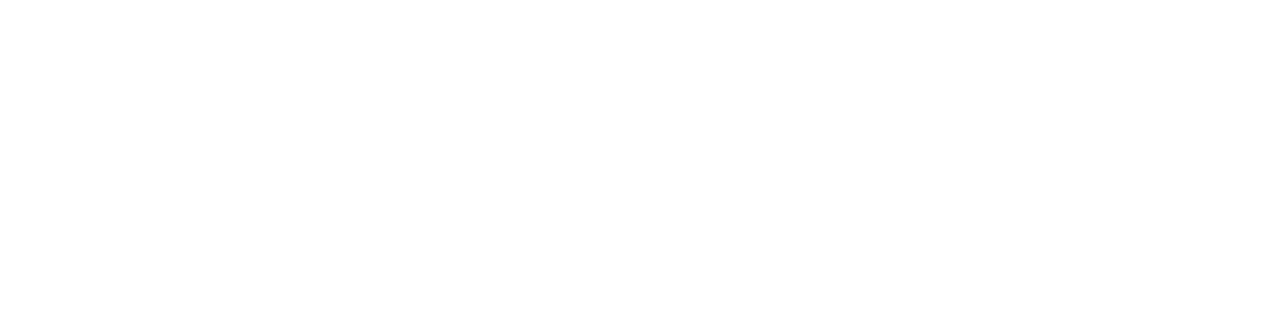
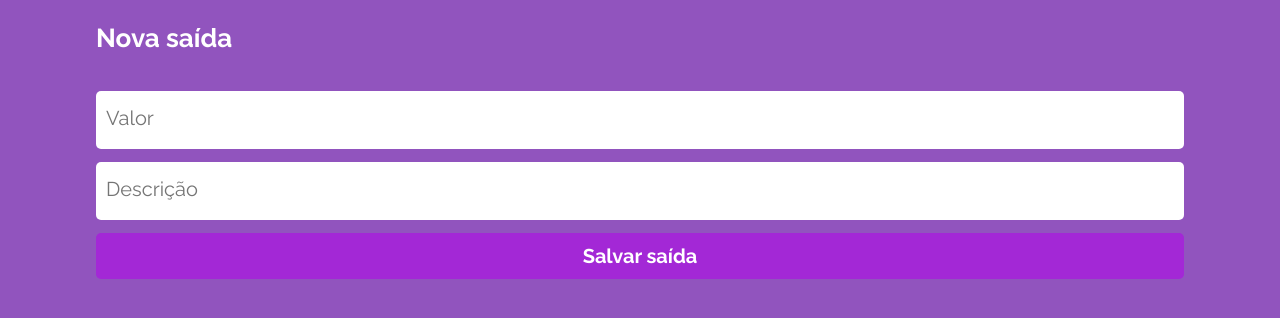
Before and after one commit to Nicoladla/MyWallet_Front-end, a React (Create React App) app: page /transaction/1 in a window 1280 px wide. Before the commit this address had no page. Shown: the top 318 px of the page. Built offline with nearby package versions, Linux system fonts and the light colour scheme; a web font is replaced by a local one.

Commit message:
O usuário agr pode enviar a sua transação

```diff
--- a/src/App.js
+++ b/src/App.js
@@ -16,9 +16,9 @@ export default function App() {
 
       <Routes>
         <Route path="/" element={<SignIn setToken={setToken} />} />
-        <Route path="sign-up" element={<SignUp />} />
-        <Route path="home-page" element={<HomePage token={token} />} />
-        <Route path="transaction" element={<DoTransaction token={token} />} />
+        <Route path="/sign-up" element={<SignUp />} />
+        <Route path="/home-page" element={<HomePage token={token} />} />
+        <Route path="/transaction/:type" element={<DoTransaction token={token} />} />
       </Routes>
     </BrowserRouter>
   );
--- a/src/Components/transactionHistory.js
+++ b/src/Components/transactionHistory.js
@@ -3,7 +3,6 @@ import styled from "styled-components";
 
 export default function TransactionHistory({ transactions }) {
   const haveTransactions = transactions.length !== 0;
-  console.log(transactions);
 
   const [balance, setBalance] = useState(0);
 
--- a/src/Pages/doTransaction.js
+++ b/src/Pages/doTransaction.js
@@ -1,15 +1,76 @@
+import axios from "axios";
+import { useState } from "react";
+import { useNavigate, useParams } from "react-router-dom";
 import styled from "styled-components";
 
 import { HIGHLIGHT_WORDS, SCREEN_BACKGROUND } from "../Constants/mainColors";
+import URL_API from "../Constants/urlAPI";
 
 export default function DoTransaction({ token }) {
+  const { type } = useParams();
+  const navigate = useNavigate();
+  const config = {
+    headers: {
+      Authorization: `Bearer ${token}`,
+    },
+  };
+
+  const [transactionData, setTransactionData] = useState({
+    type,
+    value: "",
+    description: "",
+  });
+  const [isDoTransaction, setIsDoTransaction] = useState(false);
+
+  function updateTransactionData(e) {
+    setTransactionData({ ...transactionData, [e.target.name]: e.target.value });
+  }
+
+  function doTransaction(event) {
+    event.preventDefault();
+
+    setIsDoTransaction(true);
+
+    axios
+      .post(`${URL_API}/transaction`, transactionData, config)
+      .then((res) => {
+        setIsDoTransaction(false);
+        navigate("/home-page");
+      })
+      .catch((error) => {
+        alert(error.response.data.message);
+        setIsDoTransaction(false);
+      });
+  }
+
   return (
     <ScreenTransaction>
-      <header>Nova entrada</header>
-      <Form>
-        <input type="number" placeholder="Valor" min={1} required />
-        <input type="text" placeholder="Descrição" minLength={3} maxLength={20} required />
-        <button type="submit">Salvar entrada</button>
+      <header>Nova {type === "deposit" ? "entrada" : "saída"}</header>
+      <Form onSubmit={doTransaction}>
+        <input
+          type="number"
+          name="value"
+          placeholder="Valor"
+          min={1}
+          value={transactionData.value}
+          onChange={updateTransactionData}
+          disabled={isDoTransaction}
+          required
+        />
+        <input
+          type="text"
+          name="description"
+          placeholder="Descrição"
+          minLength={3}
+          maxLength={20}
+          value={transactionData.description}
+          onChange={updateTransactionData}
+          disabled={isDoTransaction}
+          required
+        />
+        <button type="submit" disabled={isDoTransaction}>
+          Salvar {type === "deposit" ? "entrada" : "saída"}
+        </button>
       </Form>
     </ScreenTransaction>
   );
--- a/src/Pages/homePage.js
+++ b/src/Pages/homePage.js
@@ -10,7 +10,7 @@ import { useEffect, useState } from "react";
 import TransactionHistory from "../Components/transactionHistory";
 import { SCREEN_BACKGROUND, HIGHLIGHT_WORDS } from "../Constants/mainColors";
 import URL_API from "../Constants/urlAPI";
-import { useNavigate } from "react-router-dom";
+import { Link, useNavigate } from "react-router-dom";
 
 export default function HomePage({ token }) {
   const navigate = useNavigate();
@@ -29,6 +29,13 @@ export default function HomePage({ token }) {
       .catch((error) => navigate("/"));
   }, []);
 
+  function signOut() {
+    axios
+      .delete(`${URL_API}/sign-out`, config)
+      .then((res) => navigate("/"))
+      .catch((error) => navigate("/"));
+  }
+
   if (transactions === null) {
     return <div>Carregando</div>;
   }
@@ -37,18 +44,21 @@ export default function HomePage({ token }) {
     <ScreenHomePage>
       <header>
         <h1> Olá, {transactions.userName}</h1>
-        <SignOutIcon size={26} fill="#ffffff" />
+        <div onClick={signOut}>
+          <SignOutIcon size={26} fill="#ffffff" />
+        </div>
       </header>
       <TransactionHistory transactions={transactions.transactions} />
       <Footer>
-        <button>
+        <button onClick={() => navigate("/transaction/deposit")}>
           <PlusCircleIcon size={20} />
           <p>
             Nova
             <br /> entrada
           </p>
         </button>
-        <button>
+
+        <button onClick={() => navigate("/transaction/withdraw")}>
           <NoEntryIcon size={20} />
           <p>
             Nova
```
